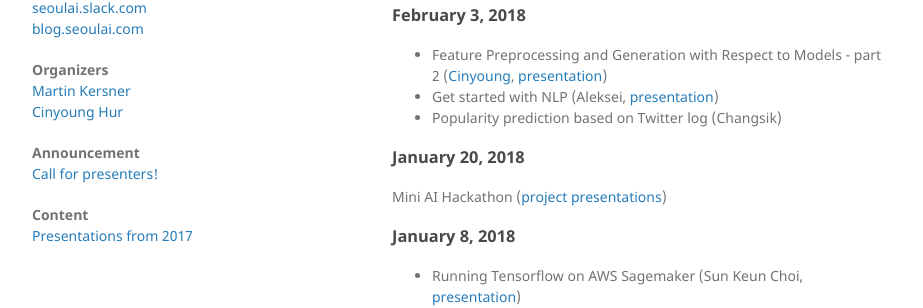
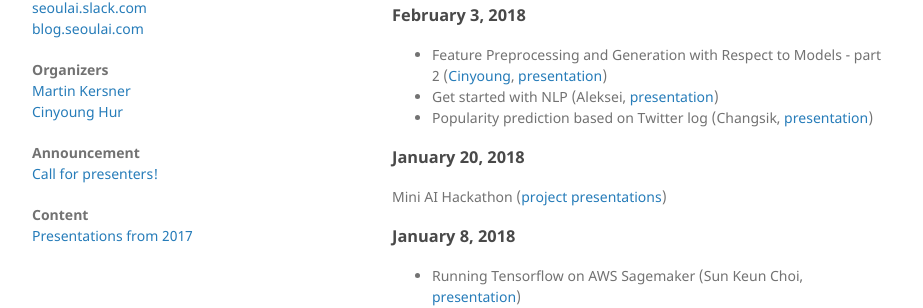
Before and after one commit to martinkersner/seoul-artificial-intelligence-meetup, a Jekyll site: the page built from docs/index.md, in a window 1280 px wide and 900 px high, scrolled down 796 px. Shown: the part 298-606 px from the top of the window, without its empty margins (178-1101 px from the left). Built offline with Jekyll 4.4.1, drawn with Linux system fonts in a browser that asks for light colours.

Commit message:
added celebrity popularity prediction presentation

```diff
--- a/docs/index.md
+++ b/docs/index.md
@@ -70,7 +70,7 @@ Modulabs, 서울특별시 강남구 역삼동 789-4, 서울 ([map](https://www.g
 ### February 3, 2018
 * Feature Preprocessing and Generation with Respect to Models - part 2 ([Cinyoung](members/cinyoung), [presentation](presentations/Preprocessing_Tips_part2.pdf))
 * Get started with NLP (Aleksei, [presentation](https://docs.google.com/presentation/d/e/2PACX-1vSVEFuHzJQK1bKkXAIyom69NtHAnUrQObkVSTgLYlSnyC1568iO2RfZu5f0wrfmczkLcKvdd-saaKw1/pub?start=false&loop=false&delayms=3000#slide=id.p))
-* Popularity prediction based on Twitter log (Changsik)
+* Popularity prediction based on Twitter log (Changsik, [presentation](presentations/celebrity_popularity_prediction.pdf))
 
 ### January 20, 2018
 Mini AI Hackathon ([project presentations](presentations/mini-ai-hackathon-20180120.pdf))
```
Also changed, not shown: 1 other file.
